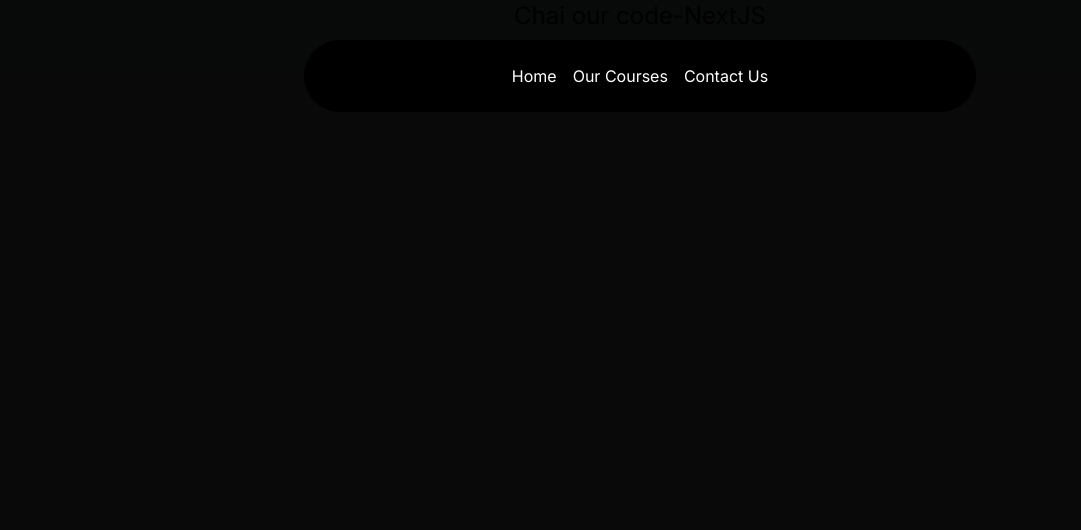
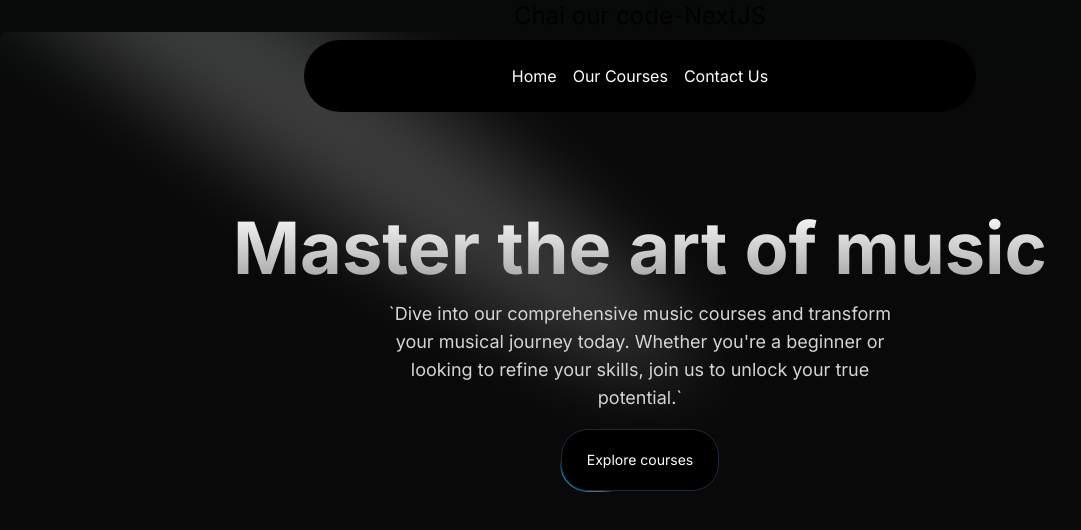
Before and after one commit to DevCode-shreyas/Chai-our-NextJS, a Next.js app: page / in a window 1280 px wide. Shown: the top 530 px of the page, without its empty margins (0-1081 px from the left). Built offline with nearby package versions, Linux system fonts and the light colour scheme.

Commit message:
Add HeroSection component and update Home page

```diff
--- a/src/app/page.tsx
+++ b/src/app/page.tsx
@@ -1,7 +1,10 @@
+import HeroSection from "@/components/HeroSection";
+
 export default function Home() {
   return (
     <main className=" min-h-screen bg-black/[0.96] antialiased bg-grid-white/[0.02] ">
       <h1 className="text-2xl text-center">Chai our code-NextJS</h1>
+      <HeroSection />
     </main>
   );
 }
--- /dev/null
+++ b/src/components/HeroSection.tsx
@@ -0,0 +1,37 @@
+/* eslint-disable react/no-unescaped-entities */
+import Link from "next/link";
+import { Spotlight } from "./ui/Spotlight";
+import { Button } from "./ui/moving-border";
+
+function HeroSection() {
+  return (
+    <div className="h-auto md:h-[40rem] w-full rounded-md flex flex-col items-center justify-center relative overflow-hidden mx-auto py-10 md:py-0">
+      <Spotlight
+        className="-top-40 left-0 md:left-60 md:-top-20"
+        fill="white"
+      />
+      <div className="p-4 relative z-10 w-full text-center">
+        <h1 className="mt-20 md:mt-0 text-4xl md:text-7xl font-bold bg-clip-text text-transparent bg-gradient-to-b from-neutral-50 to-neutral-400">
+          Master the art of music
+        </h1>
+        <p className="mt-4 font-normal text-base md:text-lg text-neutral-300 max-w-lg mx-auto">
+          `Dive into our comprehensive music courses and transform your musical
+          journey today. Whether you're a beginner or looking to refine your
+          skills, join us to unlock your true potential.`
+        </p>
+        <div className="mt-4">
+          <Link href={"/courses"}>
+            <Button
+              borderRadius="1.75rem"
+              className="bg-white dark:bg-black text-black dark:text-white border-neutral-200 dark:border-slate-800"
+            >
+              Explore courses
+            </Button>
+          </Link>
+        </div>
+      </div>
+    </div>
+  );
+}
+
+export default HeroSection;
--- /dev/null
+++ b/src/components/ui/Spotlight.tsx
@@ -0,0 +1,56 @@
+import React from "react";
+import { cn } from "@/utils/cn";
+
+type SpotlightProps = {
+  className?: string;
+  fill?: string;
+};
+
+export const Spotlight = ({ className, fill }: SpotlightProps) => {
+  return (
+    <svg
+      className={cn(
+        "animate-spotlight pointer-events-none absolute z-[1]  h-[169%] w-[138%] lg:w-[84%] opacity-0",
+        className
+      )}
+      xmlns="http://www.w3.org/2000/svg"
+      viewBox="0 0 3787 2842"
+      fill="none"
+    >
+      <g filter="url(#filter)">
+        <ellipse
+          cx="1924.71"
+          cy="273.501"
+          rx="1924.71"
+          ry="273.501"
+          transform="matrix(-0.822377 -0.568943 -0.568943 0.822377 3631.88 2291.09)"
+          fill={fill || "white"}
+          fillOpacity="0.21"
+        ></ellipse>
+      </g>
+      <defs>
+        <filter
+          id="filter"
+          x="0.860352"
+          y="0.838989"
+          width="3785.16"
+          height="2840.26"
+          filterUnits="userSpaceOnUse"
+          colorInterpolationFilters="sRGB"
+        >
+          <feFlood floodOpacity="0" result="BackgroundImageFix"></feFlood>
+          <feBlend
+            mode="normal"
+            in="SourceGraphic"
+            in2="BackgroundImageFix"
+            result="shape"
+          ></feBlend>
+          <feGaussianBlur
+            stdDeviation="151"
+            result="effect1_foregroundBlur_1065_8"
+          ></feGaussianBlur>
+        </filter>
+      </defs>
+    </svg>
+  );
+};
--- /dev/null
+++ b/src/components/ui/moving-border.tsx
@@ -0,0 +1,139 @@
+"use client";
+import React from "react";
+import {
+  motion,
+  useAnimationFrame,
+  useMotionTemplate,
+  useMotionValue,
+  useTransform,
+} from "framer-motion";
+import { useRef } from "react";
+import { cn } from "@/utils/cn";
+
+export function Button({
+  borderRadius = "1.75rem",
+  children,
+  as: Component = "button",
+  containerClassName,
+  borderClassName,
+  duration,
+  className,
+  ...otherProps
+}: {
+  borderRadius?: string;
+  children: React.ReactNode;
+  as?: any;
+  containerClassName?: string;
+  borderClassName?: string;
+  duration?: number;
+  className?: string;
+  [key: string]: any;
+}) {
+  return (
+    <Component
+      className={cn(
+        "bg-transparent relative text-xl  h-16 w-40 p-[1px] overflow-hidden ",
+        containerClassName
+      )}
+      style={{
+        borderRadius: borderRadius,
+      }}
+      {...otherProps}
+    >
+      <div
+        className="absolute inset-0"
+        style={{ borderRadius: `calc(${borderRadius} * 0.96)` }}
+      >
+        <MovingBorder duration={duration} rx="30%" ry="30%">
+          <div
+            className={cn(
+              "h-20 w-20 opacity-[0.8] bg-[radial-gradient(var(--sky-500)_40%,transparent_60%)]",
+              borderClassName
+            )}
+          />
+        </MovingBorder>
+      </div>
+
+      <div
+        className={cn(
+          "relative bg-slate-900/[0.8] border border-slate-800 backdrop-blur-xl text-white flex items-center justify-center w-full h-full text-sm antialiased",
+          className
+        )}
+        style={{
+          borderRadius: `calc(${borderRadius} * 0.96)`,
+        }}
+      >
+        {children}
+      </div>
+    </Component>
+  );
+}
+
+export const MovingBorder = ({
+  children,
+  duration = 2000,
+  rx,
+  ry,
+  ...otherProps
+}: {
+  children: React.ReactNode;
+  duration?: number;
+  rx?: string;
+  ry?: string;
+  [key: string]: any;
+}) => {
+  const pathRef = useRef<any>();
+  const progress = useMotionValue<number>(0);
+
+  useAnimationFrame((time) => {
+    const length = pathRef.current?.getTotalLength();
+    if (length) {
+      const pxPerMillisecond = length / duration;
+      progress.set((time * pxPerMillisecond) % length);
+    }
+  });
+
+  const x = useTransform(
+    progress,
+    (val) => pathRef.current?.getPointAtLength(val).x
+  );
+  const y = useTransform(
+    progress,
+    (val) => pathRef.current?.getPointAtLength(val).y
+  );
+
+  const transform = useMotionTemplate`translateX(${x}px) translateY(${y}px) translateX(-50%) translateY(-50%)`;
+
+  return (
+    <>
+      <svg
+        xmlns="http://www.w3.org/2000/svg"
+        preserveAspectRatio="none"
+        className="absolute h-full w-full"
+        width="100%"
+        height="100%"
+        {...otherProps}
+      >
+        <rect
+          fill="none"
+          width="100%"
+          height="100%"
+          rx={rx}
+          ry={ry}
+          ref={pathRef}
+        />
+      </svg>
+      <motion.div
+        style={{
+          position: "absolute",
+          top: 0,
+          left: 0,
+          display: "inline-block",
+          transform,
+        }}
+      >
+        {children}
+      </motion.div>
+    </>
+  );
+};
--- a/tailwind.config.ts
+++ b/tailwind.config.ts
@@ -1,4 +1,45 @@
 import type { Config } from "tailwindcss";
+
+// const svgToDataUri = require("mini-svg-data-uri");
+const colors = require("tailwindcss/colors");
+const {
+  default: flattenColorPalette,
+} = require("tailwindcss/lib/util/flattenColorPalette");
+
+// Plugin to add each Tailwind color as a global CSS variable
+function addVariablesForColors({ addBase, theme }: any) {
+  const allColors = flattenColorPalette(theme("colors"));
+  const newVars = Object.fromEntries(
+    Object.entries(allColors).map(([key, value]) => [`--${key}`, value])
+  );
+
+  addBase({
+    ":root": newVars,
+  });
+}
+
+// function addSvgPatterns({ matchUtilities, theme }: any) {
+//   matchUtilities(
+//     {
+//       "bg-grid": (value: any) => ({
+//         backgroundImage: `url("${svgToDataUri(
+//           `<svg xmlns="http://www.w3.org/2000/svg" viewBox="0 0 32 32" width="32" height="32" fill="none" stroke="${value}"><path d="M0 .5H31.5V32"/></svg>`
+//         )}")`,
+//       }),
+//       "bg-grid-small": (value: any) => ({
+//         backgroundImage: `url("${svgToDataUri(
+//           `<svg xmlns="http://www.w3.org/2000/svg" viewBox="0 0 32 32" width="8" height="8" fill="none" stroke="${value}"><path d="M0 .5H31.5V32"/></svg>`
+//         )}")`,
+//       }),
+//       "bg-dot": (value: any) => ({
+//         backgroundImage: `url("${svgToDataUri(
+//           `<svg xmlns="http://www.w3.org/2000/svg" viewBox="0 0 32 32" width="16" height="16" fill="none"><circle fill="${value}" id="pattern-circle" cx="10" cy="10" r="1.6257413380501518"></circle></svg>`
+//         )}")`,
+//       }),
+//     },
+//     { values: flattenColorPalette(theme("backgroundColor")), type: "color" }
+//   );
+// }
 
 const config: Config = {
   content: [
@@ -9,13 +50,29 @@
   darkMode: "class",
   theme: {
     extend: {
+      animation: {
+        spotlight: "spotlight 2s ease .75s 1 forwards",
+        scroll:
+          "scroll var(--animation-duration, 40s) var(--animation-direction, forwards) linear infinite",
+      },
       backgroundImage: {
         "gradient-radial": "radial-gradient(var(--tw-gradient-stops))",
         "gradient-conic":
           "conic-gradient(from 180deg at 50% 50%, var(--tw-gradient-stops))",
       },
+      keyframes: {
+        spotlight: {
+          "0%": { opacity: "0", transform: "translate(-72%, -62%) scale(0.5)" },
+          "100%": { opacity: "1", transform: "translate(-50%,-40%) scale(1)" },
+        },
+        // scroll: {
+        //   to: {
+        //     transform: "translate(calc(-50% - 0.5rem))",
+        //   },
+        // },
+      },
     },
   },
-  plugins: [],
+  plugins: [addVariablesForColors],
 };
 export default config;
```
